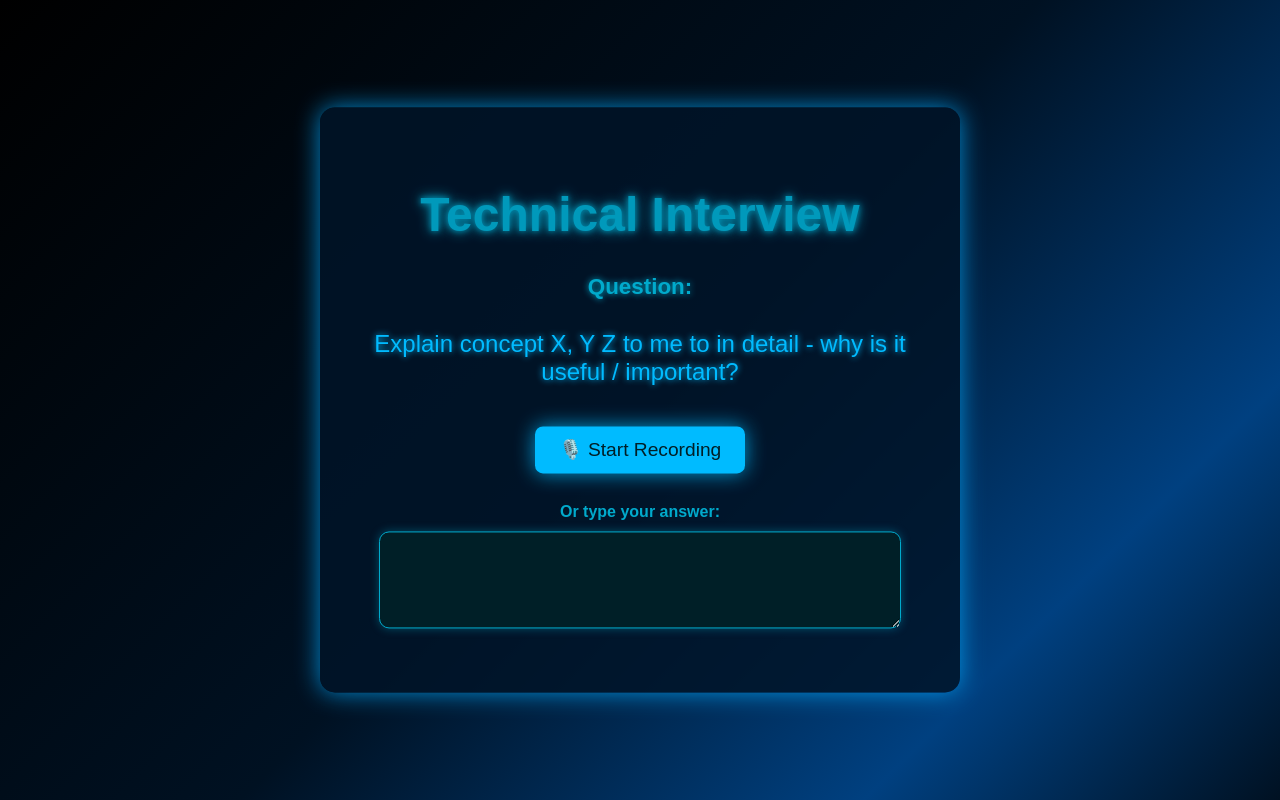
After one commit to AmohelangMohlomi/IntervAI, a Flask app: page /technical in a window 1280 px wide. The commit adds this page. Run offline with Flask 3, Linux system fonts and the light colour scheme; data comes from the database, SQL or seed files in the repository.

Commit message:
Added technical questions

```diff
--- a/app.py
+++ b/app.py
@@ -1,5 +1,6 @@
 from flask import Flask, render_template, request, redirect, url_for, flash,g
 import sqlite3
+import random
 
 app = Flask(__name__)
 app.secret_key = 'your_secret_key'
@@ -100,8 +101,22 @@ def add_user(username, password):
         return False
 
 
+def get_random_question(category):
+    conn = sqlite3.connect('questions.db')
+    cursor = conn.cursor()
+    cursor.execute("SELECT question FROM questions WHERE category = ?", (category,))
+    questions = cursor.fetchall()
+    conn.close()
 
+    if questions:
+        return random.choice(questions)[0]
+    else:
+        return "No questions available in this category."
 
+@app.route('/technical')
+def technical():
+    question = get_random_question("technical")
+    return render_template("technical.html", question=question)
 
 if __name__ == '__main__':
     init_db()
--- /dev/null
+++ b/static/css/technical.css
@@ -0,0 +1,50 @@
+.question-text {
+    font-size: 1.5em;
+    font-weight: 500;
+    color: #00bbff;
+    text-shadow: 0 0 6px #00bbff;
+}
+
+.recording-section {
+    margin-top: 40px;
+}
+
+#start-recording {
+    background-color: #00bbff;
+    color: #001f27;
+    padding: 12px 24px;
+    border: none;
+    border-radius: 8px;
+    font-size: 1.2em;
+    cursor: pointer;
+    box-shadow: 0 0 20px #00bbffcc;
+    transition: all 0.3s ease;
+}
+
+#start-recording:hover {
+    background-color: #00e0ff;
+    box-shadow: 0 0 30px #00e0ffcc;
+}
+
+.text-answer-section {
+    margin-top: 30px;
+}
+
+.text-answer-section label {
+    display: block;
+    margin-bottom: 10px;
+    font-weight: bold;
+    color: #00aacc;
+}
+
+#text-answer {
+    width: 100%;
+    max-width: 500px;
+    padding: 10px;
+    border-radius: 10px;
+    border: 1px solid #00aacc;
+    background-color: #001f27;
+    color: white;
+    font-size: 1em;
+    box-shadow: 0 0 10px #00aacc66;
+}
--- /dev/null
+++ b/static/js/technical.js
@@ -0,0 +1,8 @@
+document.addEventListener("DOMContentLoaded", function () {
+    const recordBtn = document.getElementById("start-recording");
+
+    recordBtn.addEventListener("click", function () {
+        alert("🎙️ Recording started... ");
+        // TODO: Add your speech recognition logic here.
+    });
+});
--- a/templates/index.html
+++ b/templates/index.html
@@ -24,7 +24,7 @@
 
         <p class="question">Which interview would you like to do?</p>
         <ul>
-            <li>Technical</li>
+           <li onclick="location.href='/technical'">Technical</li>
             <li>Cultural</li>
         </ul>
     </div>
--- /dev/null
+++ b/templates/technical.html
@@ -0,0 +1,31 @@
+<!DOCTYPE html>
+<html lang="en">
+<head>
+    <meta charset="UTF-8" />
+    <title>Technical Interview - IntervAI</title>
+    <link rel="stylesheet" href="{{ url_for('static', filename='css/styles-1.css') }}" />
+    <link rel="stylesheet" href="{{ url_for('static', filename='css/technical.css') }}" />
+</head>
+<body class="question-active">
+
+    <div class="container">
+        <h1>Technical Interview</h1>
+
+        <p class="question">Question:</p>
+        <p class="question-text">
+            {{ question }}
+        </p>
+
+        <div class="recording-section">
+            <button id="start-recording">🎙️ Start Recording</button>
+        </div>
+
+        <div class="text-answer-section">
+            <label for="text-answer">Or type your answer:</label>
+            <textarea id="text-answer" rows="5"></textarea>
+        </div>
+    </div>
+
+    <script src="{{ url_for('static', filename='js/technical.js') }}"></script>
+</body>
+</html>
```
Also changed, not shown: templates/cultural.html (added), your_database.db (added).
